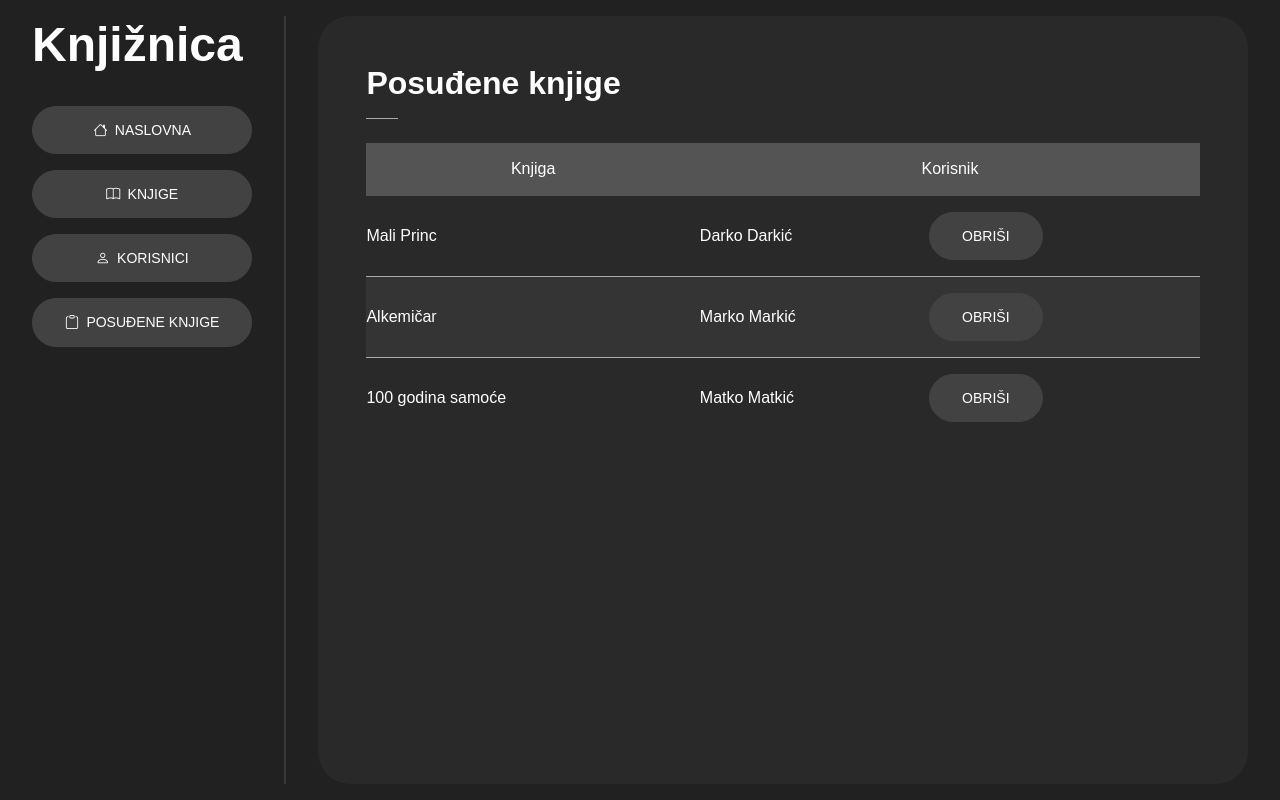
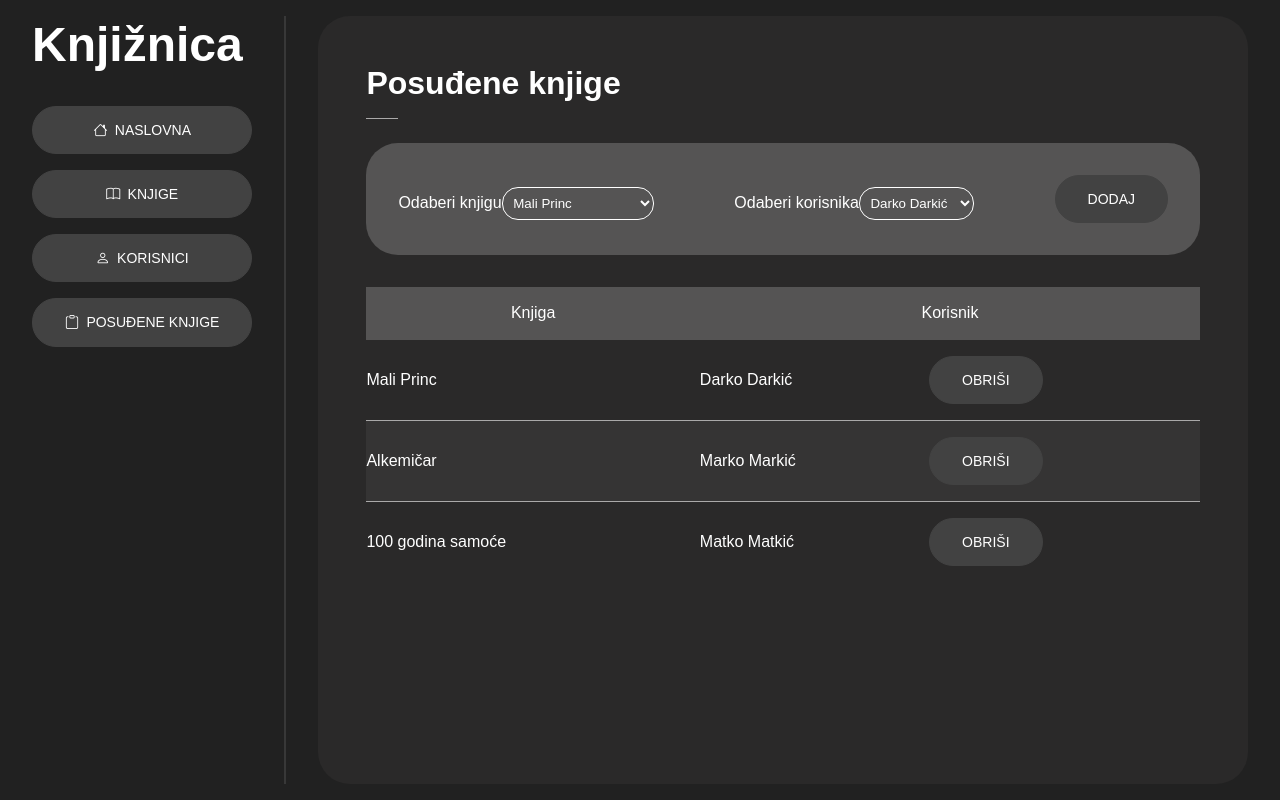
Before and after one commit to marko-krznar/React-Library, a React (Create React App) app: page /posudene-knjige in a window 1280 px wide. Built offline with nearby package versions, Linux system fonts and the light colour scheme.

Commit message:
Added borrowing functionality on select book and user

```diff
--- a/src/components/BorrowItem/BorrowItem.js
+++ b/src/components/BorrowItem/BorrowItem.js
@@ -3,7 +3,6 @@ import { BorrowBooksContext } from "../../data/BorrowBooksContext";
 
 export default function BorrowItem({ borrowed }) {
   const { handleDelete } = useContext(BorrowBooksContext);
-  console.log(borrowed);
 
   return (
     <tr>
--- /dev/null
+++ b/src/components/BorrowItemForm/BorrowItemForm.js
@@ -0,0 +1,74 @@
+import React, { useContext, useState } from "react";
+import { BooksContext } from "../../data/BooksContext";
+import { UsersContext } from "../../data/UsersContext";
+import { BorrowBooksContext } from "../../data/BorrowBooksContext";
+
+export default function BorrowItemForm() {
+  const { books } = useContext(BooksContext);
+  const { users } = useContext(UsersContext);
+  const { setborrowBooks } = useContext(BorrowBooksContext);
+
+  const [borrowBook, setBorrowBook] = useState("");
+  const [borrowUser, setBorrowUser] = useState("");
+
+  const handleSelectBook = (e) => {
+    setBorrowBook(e.target.value);
+  };
+
+  const handleSelectUser = (e) => {
+    setBorrowUser(e.target.value);
+  };
+
+  const handleSelectedSubmit = (e) => {
+    e.preventDefault(e);
+    setborrowBooks((prevBorrowedBooks) => [
+      ...prevBorrowedBooks,
+      { bookName: borrowBook, userName: borrowUser, id: 4 },
+    ]);
+    setBorrowBook("");
+    setBorrowUser("");
+  };
+
+  return (
+    <section className="block--form-add">
+      <form
+        onSubmit={handleSelectedSubmit}
+        className="d-flex justify-content-between align-items-center"
+      >
+        <div>
+          <label htmlFor="book">Odaberi knjigu</label>
+          <select
+            value={borrowBook}
+            name="book"
+            id="book"
+            onChange={handleSelectBook}
+          >
+            {books.map((book, index) => (
+              <option key={index} value={book.name}>
+                {book.name}
+              </option>
+            ))}
+          </select>
+        </div>
+
+        <div>
+          <label htmlFor="user">Odaberi korisnika</label>
+          <select
+            value={borrowUser}
+            name="user"
+            id="user"
+            onChange={handleSelectUser}
+          >
+            {users.map((user, index) => (
+              <option key={index} value={user.name + " " + user.surname}>
+                {user.name} {user.surname}
+              </option>
+            ))}
+          </select>
+        </div>
+
+        <button type="submit">Dodaj</button>
+      </form>
+    </section>
+  );
+}
--- a/src/containers/BorrowBookPage/BorrowBookPage.js
+++ b/src/containers/BorrowBookPage/BorrowBookPage.js
@@ -1,5 +1,6 @@
 import React, { useContext } from "react";
 import BorrowItem from "../../components/BorrowItem/BorrowItem";
+import BorrowItemForm from "../../components/BorrowItemForm/BorrowItemForm";
 import { BorrowBooksContext } from "../../data/BorrowBooksContext";
 
 export default function BorrowBookPage() {
@@ -7,6 +8,7 @@ export default function BorrowBookPage() {
   return (
     <section className="page pg-borrow-book">
       <h2 className="headline">Posuđene knjige</h2>
+      <BorrowItemForm />
       <table>
         <thead>
           <tr>
--- a/src/scss/_layout.scss
+++ b/src/scss/_layout.scss
@@ -41,6 +41,7 @@ body {
   padding: 3rem;
   border-radius: 2rem;
 }
+
 table {
   width: 100%;
   border-spacing: 0;
@@ -65,3 +66,18 @@ table {
     }
   }
 }
+
+.block--form-add {
+  background: rgba(255, 255, 255, 0.2);
+  border-radius: 2rem;
+  padding: 2rem;
+  margin-bottom: 2rem;
+}
+
+select {
+  background: transparent;
+  border: 1px solid #fff;
+  padding: 0.5em;
+  border-radius: 1rem;
+  margin-top: 0.5rem;
+}
```
